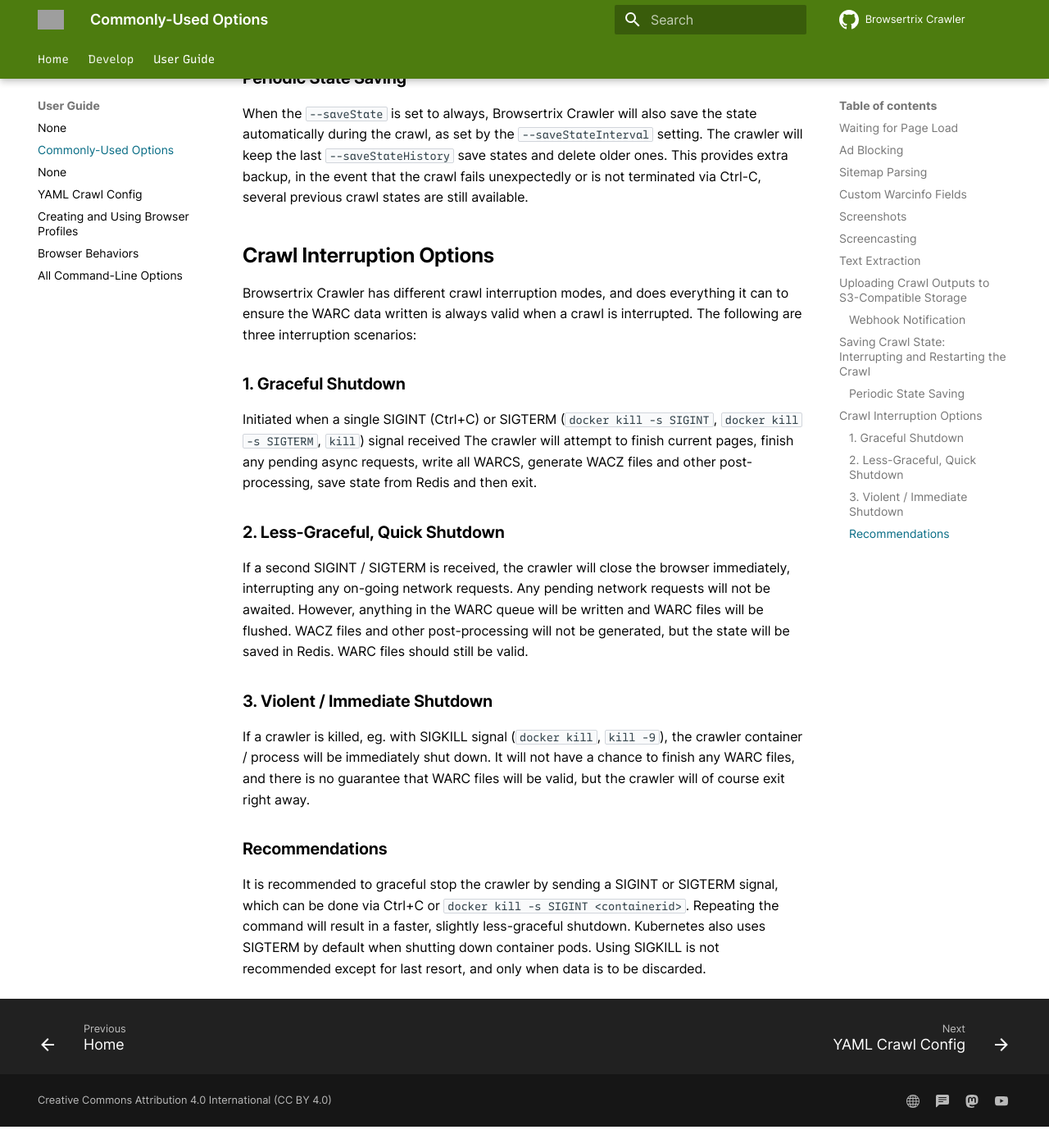
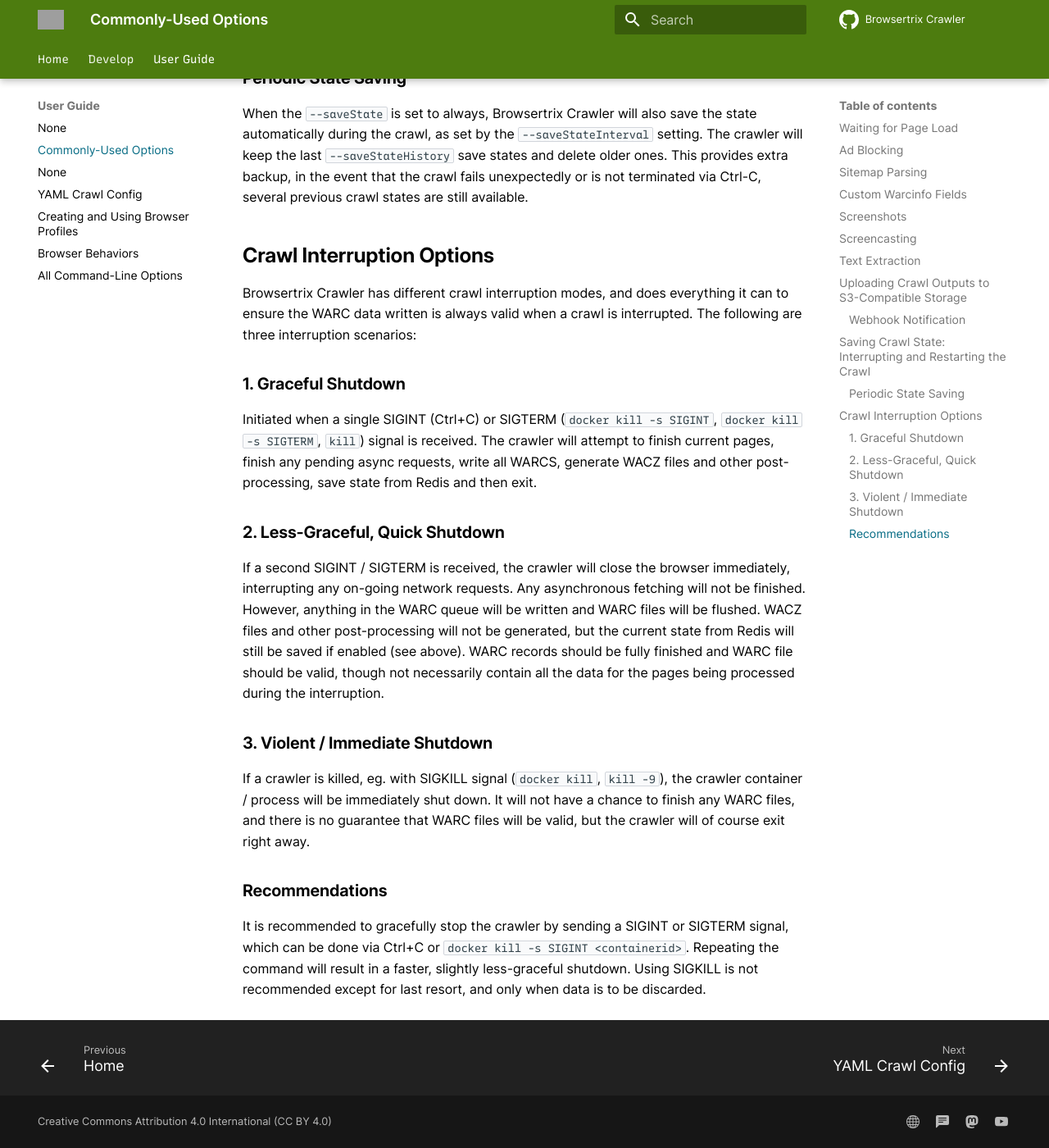
Before and after one commit to webrecorder/browsertrix-crawler, an MkDocs documentation site: the page built from docs/docs/user-guide/common-options.md, in a window 1280 px wide and 1400 px high, scrolled down 4386 px. Shown: the whole window at 82% size. Built offline with MkDocs 1.6.1 and Material for MkDocs 9.7.7, drawn with Linux system fonts in a browser that asks for light colours; comment, search, counter and statistics services are not loaded; before the commit the page ends 5760 px from its top, so only the background shows below that; grey boxes are pictures that could not be loaded.

Commit message:
Apply suggestions from code review

```diff
--- a/docs/docs/user-guide/common-options.md
+++ b/docs/docs/user-guide/common-options.md
@@ -135,16 +135,16 @@
 
 ### 1. Graceful Shutdown
 
-Initiated when a single SIGINT (Ctrl+C) or SIGTERM (`docker kill -s SIGINT`, `docker kill -s SIGTERM`, `kill`) signal received
+Initiated when a single SIGINT (Ctrl+C) or SIGTERM (`docker kill -s SIGINT`, `docker kill -s SIGTERM`, `kill`) signal is received.
 The crawler will attempt to finish current pages, finish any pending async requests, write all WARCS, generate WACZ files
 and other post-processing, save state from Redis and then exit.
 
 ### 2. Less-Graceful, Quick Shutdown
 
 If a second SIGINT / SIGTERM is received, the crawler will close the browser immediately, interrupting any on-going network requests.
-Any pending network requests will not be awaited. However, anything in the WARC queue will be written and WARC files will be flushed.
-WACZ files and other post-processing will not be generated, but the state will be saved in Redis.
-WARC files should still be valid.
+Any asynchronous fetching will not be finished. However, anything in the WARC queue will be written and WARC files will be flushed.
+WACZ files and other post-processing will not be generated, but the current state from Redis will still be saved if enabled (see above).
+WARC records should be fully finished and WARC file should be valid, though not necessarily contain all the data for the pages being processed during the interruption.
 
 ### 3. Violent / Immediate Shutdown
 
@@ -153,6 +153,6 @@
 
 ### Recommendations
 
-It is recommended to graceful stop the crawler by sending a SIGINT or SIGTERM signal, which can be done via Ctrl+C or `docker kill -s SIGINT <containerid>`. Repeating the command will result in a faster, slightly less-graceful shutdown.
-Kubernetes also uses SIGTERM by default when shutting down container pods. Using SIGKILL is not recommended
+It is recommended to gracefully stop the crawler by sending a SIGINT or SIGTERM signal, which can be done via Ctrl+C or `docker kill -s SIGINT <containerid>`. Repeating the command will result in a faster, slightly less-graceful shutdown.
+Using SIGKILL is not recommended
 except for last resort, and only when data is to be discarded.
```
